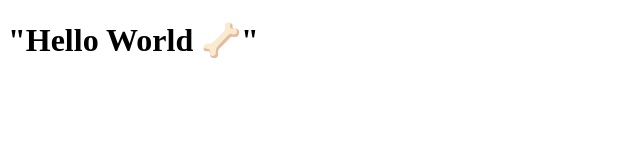
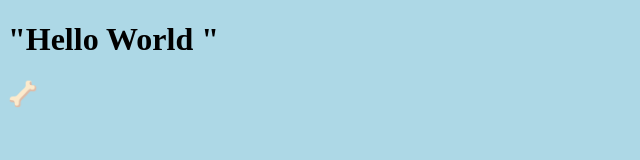
Before and after one commit to neoneophyte0/neoneophyte0.github.io, a plain HTML site: page index.html in a window 1280 px wide. Shown: the whole page, without its empty margins (0-640 px from the left). Drawn offline with Linux system fonts and the light colour scheme.

Commit message:
Update index.html

```diff
--- a/index.html
+++ b/index.html
@@ -1,9 +1,21 @@
 
 <!DOCTYPE html>
 <html>
+  <head>
+  <style>
+body {
+  background-color: lightblue;
+}
+
+h2 {
+  size:100
+}
+</style>
+    </head>
 <body>
 
-<h1>"Hello World 🦴"</h1>
+<h1>"Hello World "</h1>
+  <h2>🦴</h2>
 
 </body>
 </html>
```
